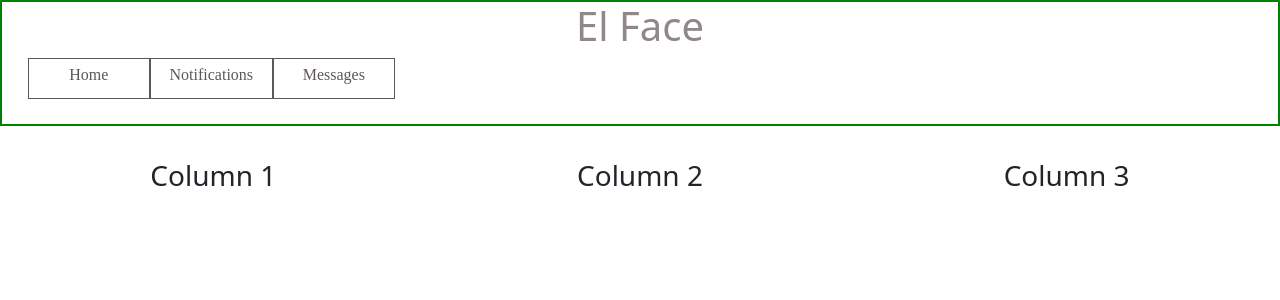
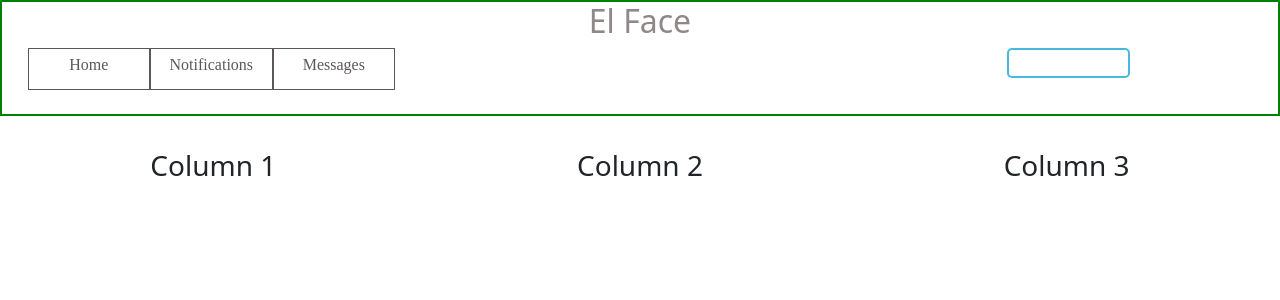
Before and after one commit to RosarioRu/social-media-clone, a React (Create React App) app: page / in a window 1280 px wide. Shown: the top 300 px of the page. Built offline with nearby package versions, Linux system fonts and the light colour scheme.

Commit message:
Add a search box to header component and add styling to it.

```diff
--- a/src/components/App.js
+++ b/src/components/App.js
@@ -2,9 +2,8 @@ import React from "react";
 import Column1 from "./Column1.js";
 import Column2 from "./Column2.js";
 import Column3 from "./Column3.js";
+import Header from "./Header.js";
 
-
-import Header from "./Header.js";
 
 function App() {
   return (
--- a/src/components/Header.js
+++ b/src/components/Header.js
@@ -1,5 +1,6 @@
 import React from "react";
 import LinkButtons from "./LinkButtons.js";
+import SearchBox from "./SearchBox.js";
 // import "./../Header.modules.css";
 
 
@@ -10,7 +11,7 @@ function Header() {
     border: "2px solid green",
     paddingLeft: "2%",
     paddingRight: "2%",
-    h1: {
+    h2: {
       textAlign: "center",
       fontFamily: "comic 'Trebuchet MS', 'Lucida Sans Unicode', 'Lucida Grande', 'Lucida Sans', Arial, sans-serif",
       color: "rgb(144, 136, 136)"
@@ -22,9 +23,10 @@ function Header() {
   return(
     <React.Fragment>
       <div style={headerStyles}>
-        <h1 style={headerStyles.h1}>El Face</h1>
+        <h2 style={headerStyles.h2}>El Face</h2>
         {/* <h3 style={headerStyles.h3}>Test</h3> */}
         <LinkButtons />
+        <SearchBox />
 
       </div>
     </React.Fragment>
--- /dev/null
+++ b/src/components/SearchBox.js
@@ -0,0 +1,19 @@
+import React from "react";
+
+function SearchBox() {
+  const searchStyles = {
+    display: "inline-block",
+    float: "right",
+    marginRight: "10%",
+    width: "10%",
+    borderRadius: "5px",
+    border: "2px solid rgb(71, 185, 223)",
+    marginBottom: "2%"
+  }
+
+  return (
+    <input type="search" id="siteSearch" style={searchStyles}></input>
+  );
+}
+
+export default SearchBox;
```
